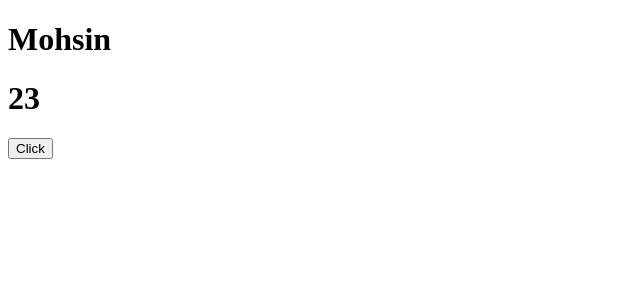
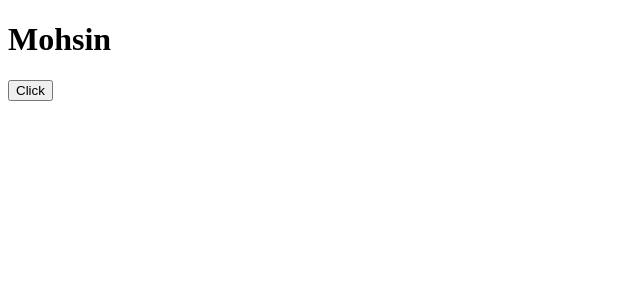
Before and after one commit to mohsinsaleheen1/React-Practice-Basic-to-Advance-, a React (Vite) app in the folder ClassComponent/: page / in a window 1280 px wide. Shown: the top 300 px of the page, without its empty margins (0-640 px from the left). Built offline with nearby package versions, Linux system fonts and the light colour scheme.

Commit message:
Binding event

```diff
--- a/ClassComponent/src/App.jsx
+++ b/ClassComponent/src/App.jsx
@@ -3,6 +3,8 @@
 import Props from "./components/Props";
 import Student from "./components/Student";
 import Employee from "./components/Employee";
+import EventHandler from "./components/EventHandler";
+import BindingEvent from "./components/BindingEvent";
 class App extends Component {
   render() {
     return (
@@ -13,7 +15,9 @@
         <Props name="Muneeb" age={19} />
         <Props name="Taha" age={20} /> */}
         {/* <Student name="Mohsin"/> */}
-        <Employee name="Hassan" age={23} />
+        {/* <Employee name="Hassan" age={23} /> */}
+        {/* <EventHandler name="Muneeb" /> */}
+        <BindingEvent />
       </>
     );
   }
--- /dev/null
+++ b/ClassComponent/src/components/BindingEvent.jsx
@@ -0,0 +1,24 @@
+import React, { Component } from "react";
+
+export default class BindingEvent extends Component {
+  constructor() {
+    super();
+    this.handleChange = this.handleChange.bind(this);
+    this.state = {
+      name: "Mohsin",
+    };
+  }
+  handleChange() {
+    this.setState({
+      name: "Muneeb",
+    });
+  }
+  render() {
+    return (
+      <div>
+        <h1>{this.state.name}</h1>
+        <button onClick={this.handleChange}>Click</button>
+      </div>
+    );
+  }
+}
--- /dev/null
+++ b/ClassComponent/src/components/EventHandler.jsx
@@ -0,0 +1,67 @@
+import React, { Component } from "react";
+
+export default class EventHandler extends Component {
+  render() {
+    const HelloFunction = (name) => {
+      alert("hello" + name);
+    };
+    return (
+      <div>
+        <input
+          type="button"
+          value="click"
+          onClick={() => HelloFunction(this.props.name)}
+        />
+      </div>
+    );
+  }
+}
+
+// import React from "react";
+
+// const EventHandler = (props) => {
+//   const Hellofunction = (name) => {
+//     alert("Hello " + name);
+//   };
+//   return (
+//     <div>
+//       <input
+//         type="button"
+//         value="click"
+//         onClick={() => Hellofunction(props.name)}
+//       />
+//     </div>
+//   );
+// };
+
+// export default EventHandler;
+
+// import React, { Component } from "react";
+
+// export default class EventHandler extends Component {
+//   Hellofunction() {
+//     alert("Hello Event Handler Function");
+//   }
+//   render() {
+//     return (
+//       <div>
+//         <input type="button" value="click" onClick={this.Hellofunction} />
+//       </div>
+//     );
+//   }
+// }
+
+// import React from "react";
+
+// const EventHandler = () => {
+//   function Hellofunction() {
+//     alert("This is Event Handler Function");
+//   }
+//   return (
+//     <div>
+//       <input type="button" value="click" onClick={Hellofunction} />
+//     </div>
+//   );
+// };
+
+// export default EventHandler;
```
